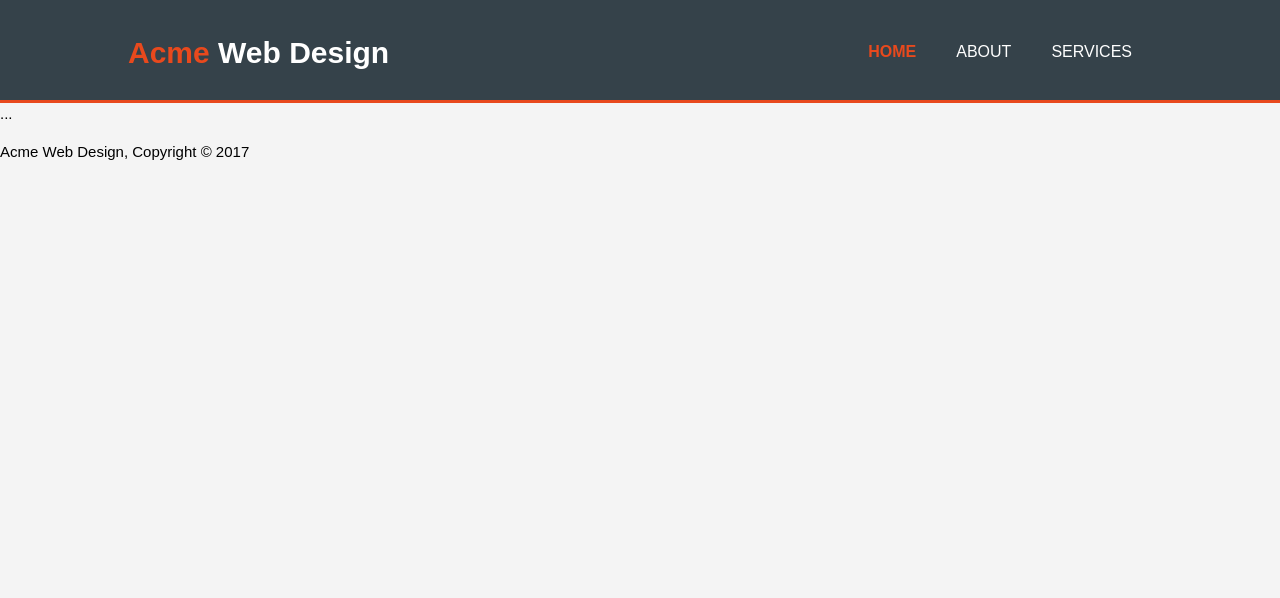
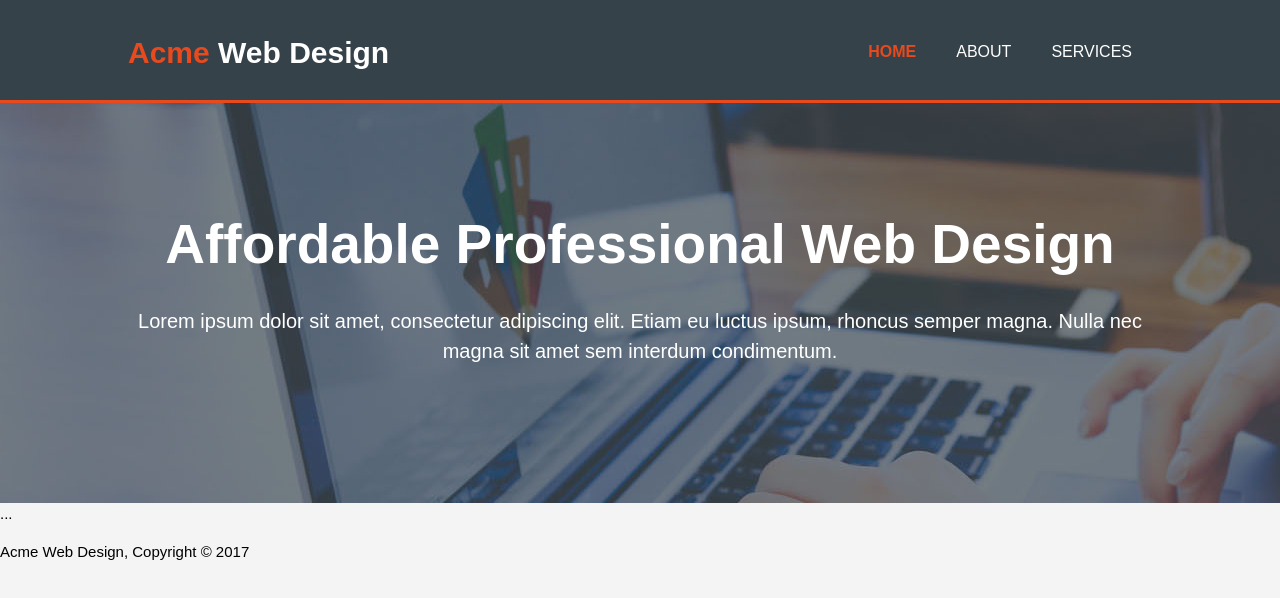
Before and after one commit to feridunAKYOL/acme-web-design, a plain HTML site: page index.html in a window 1280 px wide. Drawn offline with Linux system fonts and the light colour scheme.

Commit message:
Showcase Area

```diff
--- a/CSS/style.css
+++ b/CSS/style.css
@@ -77,3 +77,20 @@ body{
     color:#cccccc;
     font-weight:bold;
   }
+/* Showcase */
+#showcase{
+    min-height:400px;
+    background:url('../img/showcase.jpg') no-repeat 0 -400px;
+    text-align:center;
+    color:#ffffff;
+  }
+
+  #showcase h1{
+    margin-top:100px;
+    font-size:55px;
+    margin-bottom:10px;
+  }
+
+  #showcase p{
+    font-size:20px;
+  }
--- a/index.html
+++ b/index.html
@@ -28,9 +28,12 @@
 
 
 
-    <section id="showcase">
-
-    </section>
+      <section id="showcase">
+        <div class="container">
+          <h1>Affordable Professional Web Design</h1>
+          <p>Lorem ipsum dolor sit amet, consectetur adipiscing elit. Etiam eu luctus ipsum, rhoncus semper magna. Nulla nec magna sit amet sem interdum condimentum.</p>
+        </div>
+      </section>
 
     <section id="newsletter">
 
```
